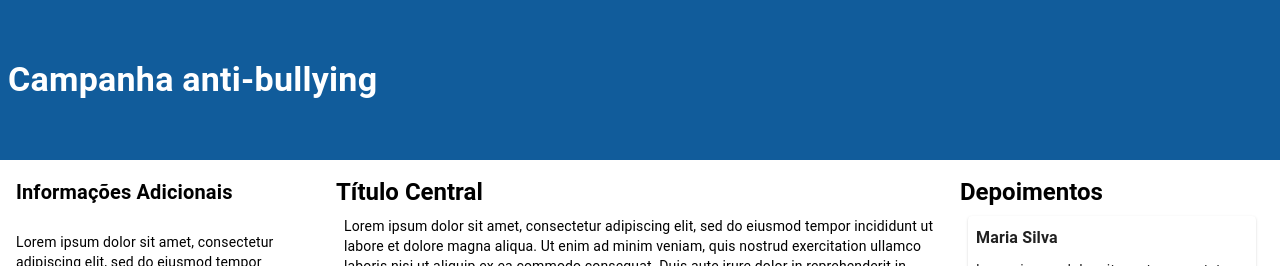
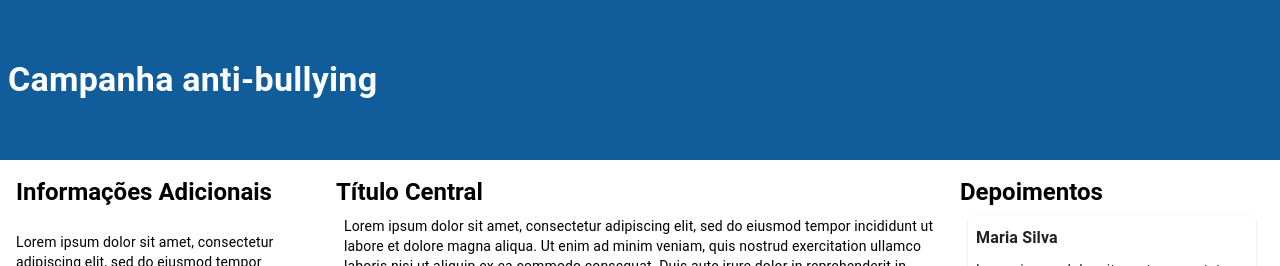
Before and after one commit to angelorubin/projeto-eduq, a Next.js app: page / in a window 1280 px wide. Shown: the top 266 px of the page. Built offline with nearby package versions, Linux system fonts and the light colour scheme.

Commit message:
Ajustando tamanho do título

```diff
--- a/src/pages/index.js
+++ b/src/pages/index.js
@@ -37,7 +37,7 @@ export default function Home() {
 					}}
 				>
 					<Box sx={{ display: "flex", gap: "1rem", flexDirection: "column" }}>
-						<Typography variant="h6" sx={{ mb: 1, fontWeight: "600" }}>
+						<Typography variant="h5" sx={{ mb: 1, fontWeight: "600" }}>
 							Informações Adicionais
 						</Typography>
 						<Typography variant="body2">
```
